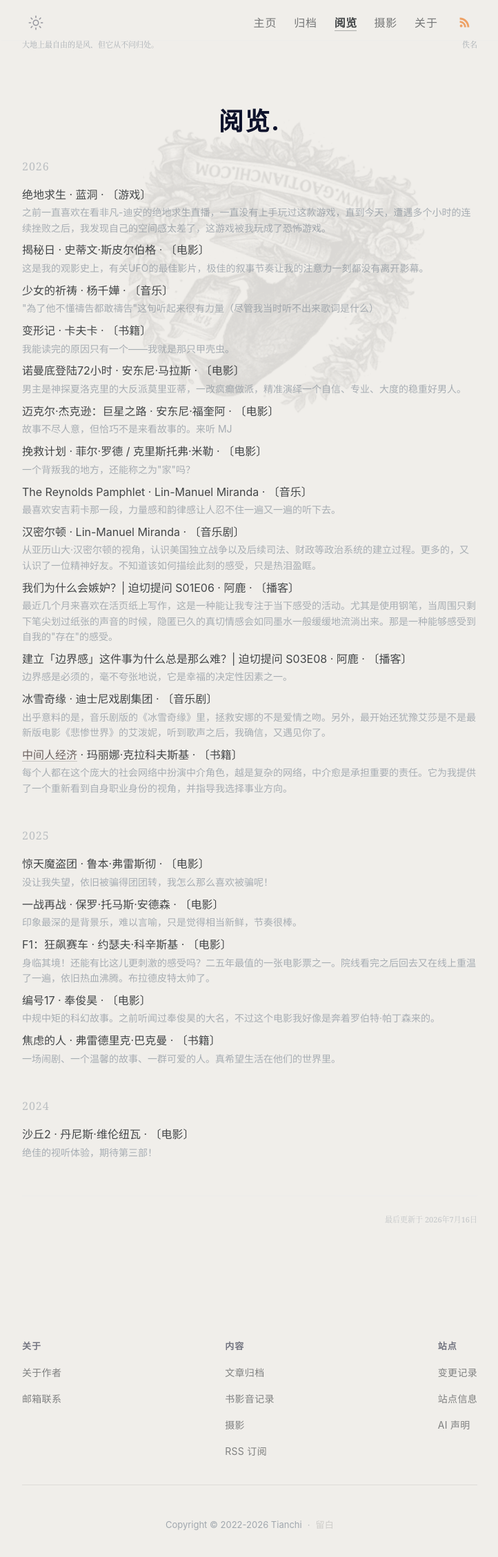
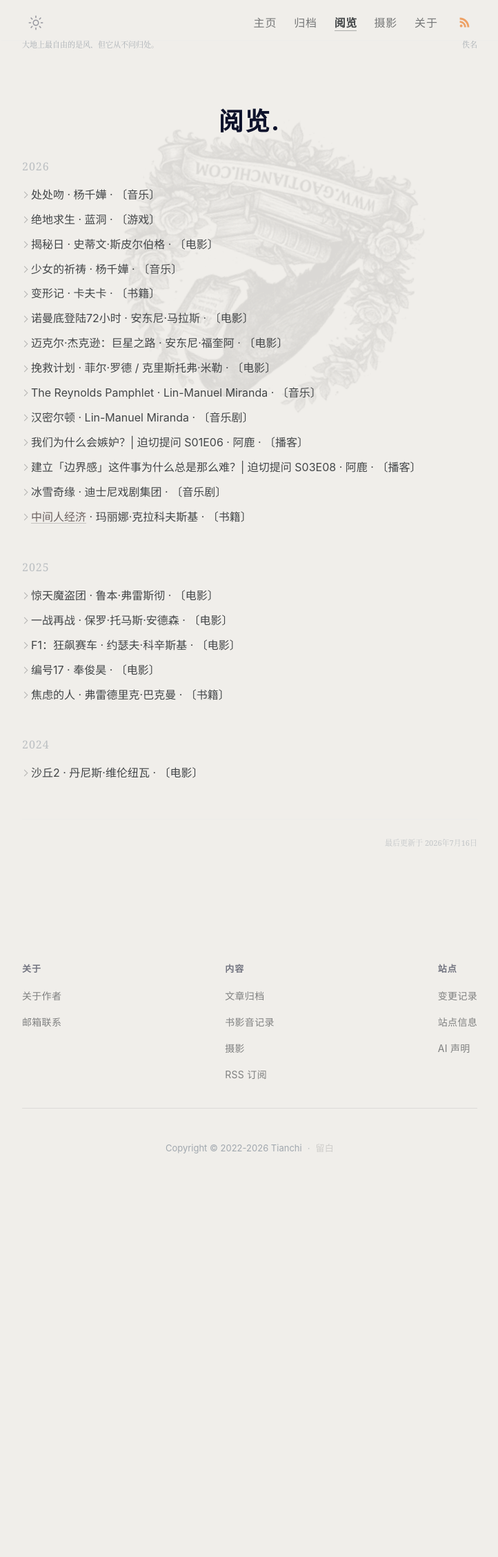
Before and after one commit to gaotianchi/gaotianchi.github.io, a Jekyll site: the page built from _pages/library.html, in a window 1280 px wide. Shown: the whole page at 69% size, without its empty margins (278-1000 px from the left). Built offline with Jekyll 4.4.1, drawn with Linux system fonts in a browser that asks for light colours; after the commit the page ends 1711 px from its top, so only the background shows below that.

Commit message:
feat(library): 阅览条目默认折叠笔记，点击标题展开；新增《处处吻》
用 HTML <details>/<summary> 替代 div，默认状态下笔记隐藏；

标题左侧显示小箭头指示器，展开时旋转 90°。

Co-Authored-By: Claude Fable 5 <noreply@anthropic.com>

```diff
--- a/_data/consuming.yml
+++ b/_data/consuming.yml
@@ -9,6 +9,11 @@
 #     post: 相关文章路径（可选）— 有值时作品名渲染为链接
 #
 # 条目按 started 倒序排列，同一年份自动归组。
+
+- title: 处处吻
+  creator: 杨千嬅
+  type: 音乐
+  started: 2026-07-17
 
 - title: 绝地求生
   creator: 蓝洞
--- a/_pages/library.html
+++ b/_pages/library.html
@@ -21,10 +21,10 @@ lastmod: 2026-07-16T00:00:00+08:00
       <div class="library-year-group">
       {% assign current_year = item_year %}
     {% endif %}
-    <div class="library-item">
-      <div class="library-item-line">{% if item.post %}<a href="{{ item.post }}">{{ item.title }}</a>{% else %}{{ item.title }}{% endif %} · {{ item.creator }} · 〔{{ item.type }}〕</div>
+    <details class="library-item">
+      <summary class="library-item-line">{% if item.post %}<a href="{{ item.post }}">{{ item.title }}</a>{% else %}{{ item.title }}{% endif %} · {{ item.creator }} · 〔{{ item.type }}〕</summary>
       {% if item.notes %}<div class="library-item-notes">{{ item.notes }}</div>{% endif %}
-    </div>
+    </details>
     {% if forloop.last %}</div>{% endif %}
   {% endfor %}
 {% else %}
--- a/_sass/pages/_library.scss
+++ b/_sass/pages/_library.scss
@@ -19,11 +19,39 @@
 
 .library-item {
   padding: 0.2rem 0;
+
+  // Hide default disclosure triangle, use a subtle left border when open
+  &::marker,
+  &::-webkit-details-marker {
+    display: none;
+    content: '';
+  }
 }
 
 .library-item-line {
   font-size: $base-font-size;
   line-height: $base-line-height;
+  cursor: pointer;
+  list-style: none; // also hides marker on some browsers
+
+  &::before {
+    content: '';
+    display: inline-block;
+    width: 6px;
+    height: 6px;
+    border-right: 1.5px solid currentColor;
+    border-bottom: 1.5px solid currentColor;
+    margin-right: 6px;
+    margin-bottom: 2px;
+    vertical-align: middle;
+    transform: rotate(-45deg);
+    transition: transform 0.2s ease;
+    opacity: $opacity-faint;
+  }
+
+  details[open] &::before {
+    transform: rotate(45deg);
+  }
 }
 
 .library-item-notes {
```
